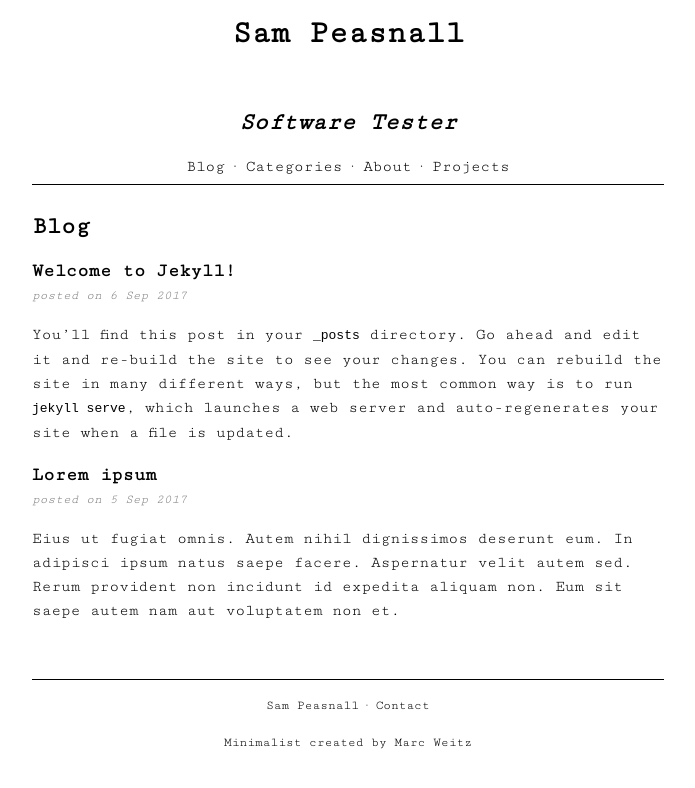
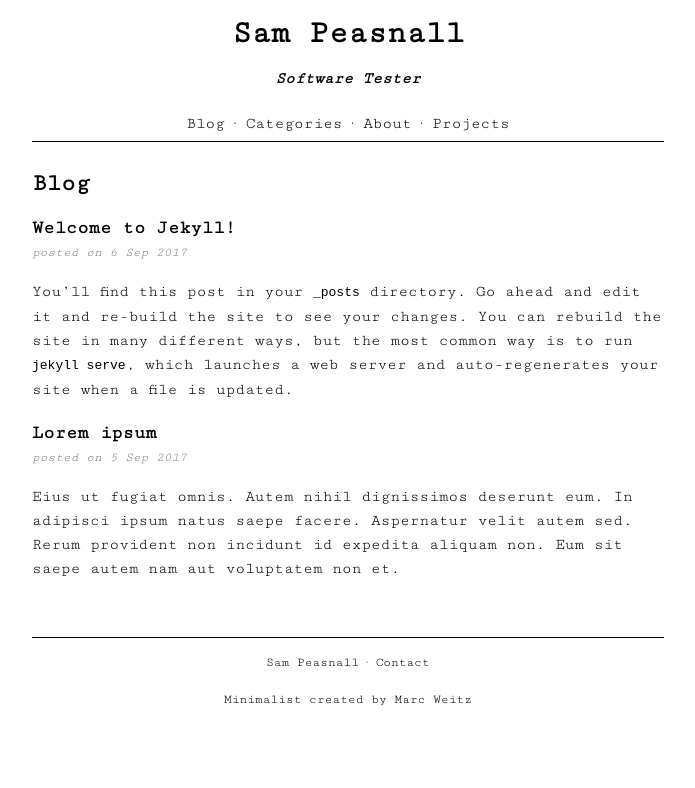
Before and after one commit to sampeas/sampeas.github.io, a Jekyll site: the page built from index.md, in a window 1280 px wide. Shown: the top 788 px of the page, without its empty margins (292-987 px from the left). Built offline with Jekyll 4.4.1, drawn with Linux system fonts in a browser that asks for light colours.

```diff
--- a/_includes/logo.html
+++ b/_includes/logo.html
@@ -1,5 +1,6 @@
 <div id="logo">
-  <a href="{{site.url}}{{site.baseurl}}/"><p><h1>Sam Peasnall</h1><br><h2><i>Software Tester</i></h2></p></a>
+  <a href="{{site.url}}{{site.baseurl}}/"><h1>Sam Peasnall</h1></a>
+  <h4><i>Software Tester</i></h4>
     <!--<img src="{{site.url}}{{site.baseurl}}/assets/images/logo.svg" alt="Logo"></img>
   </a>-->
 </div>
```
